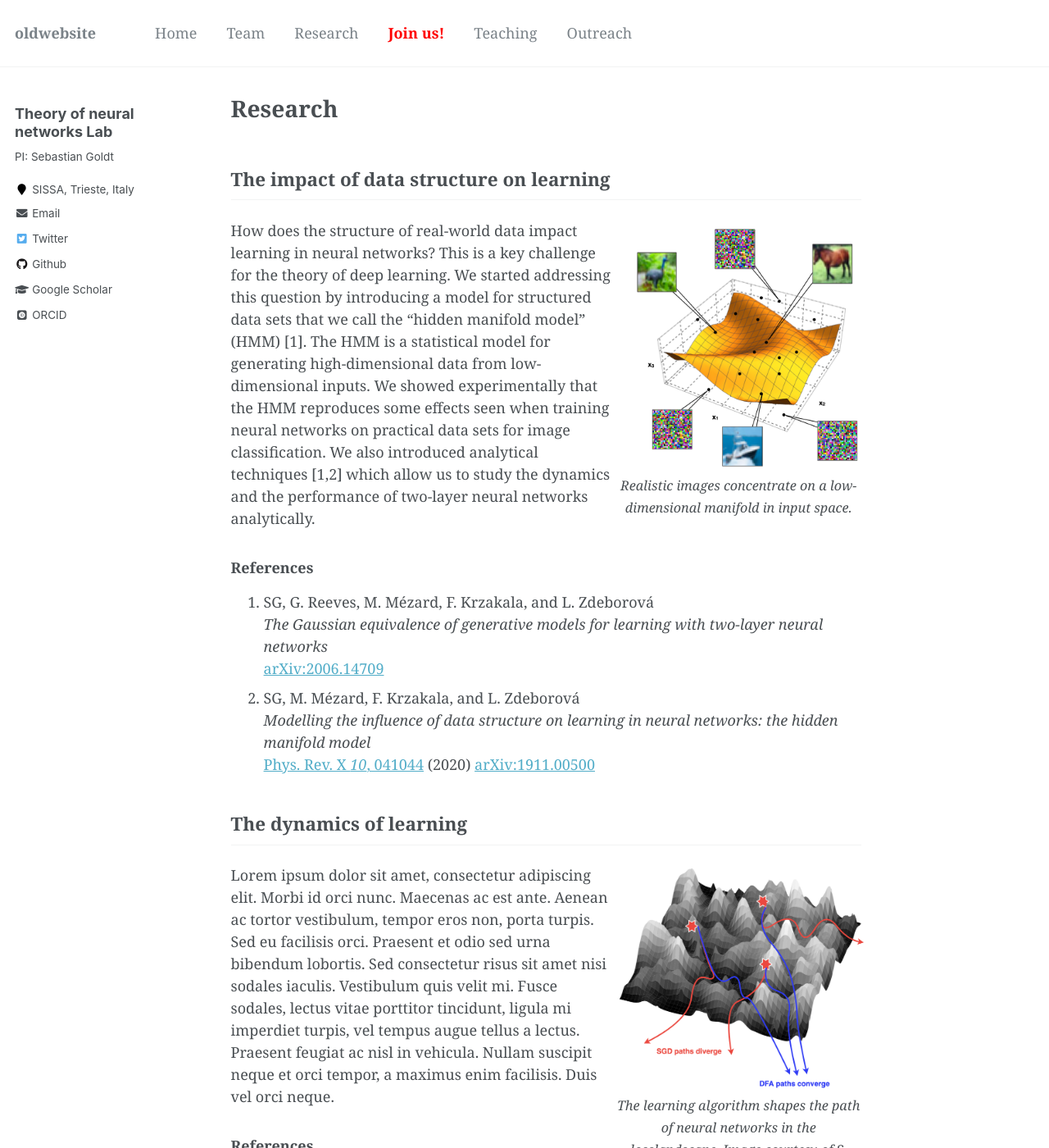
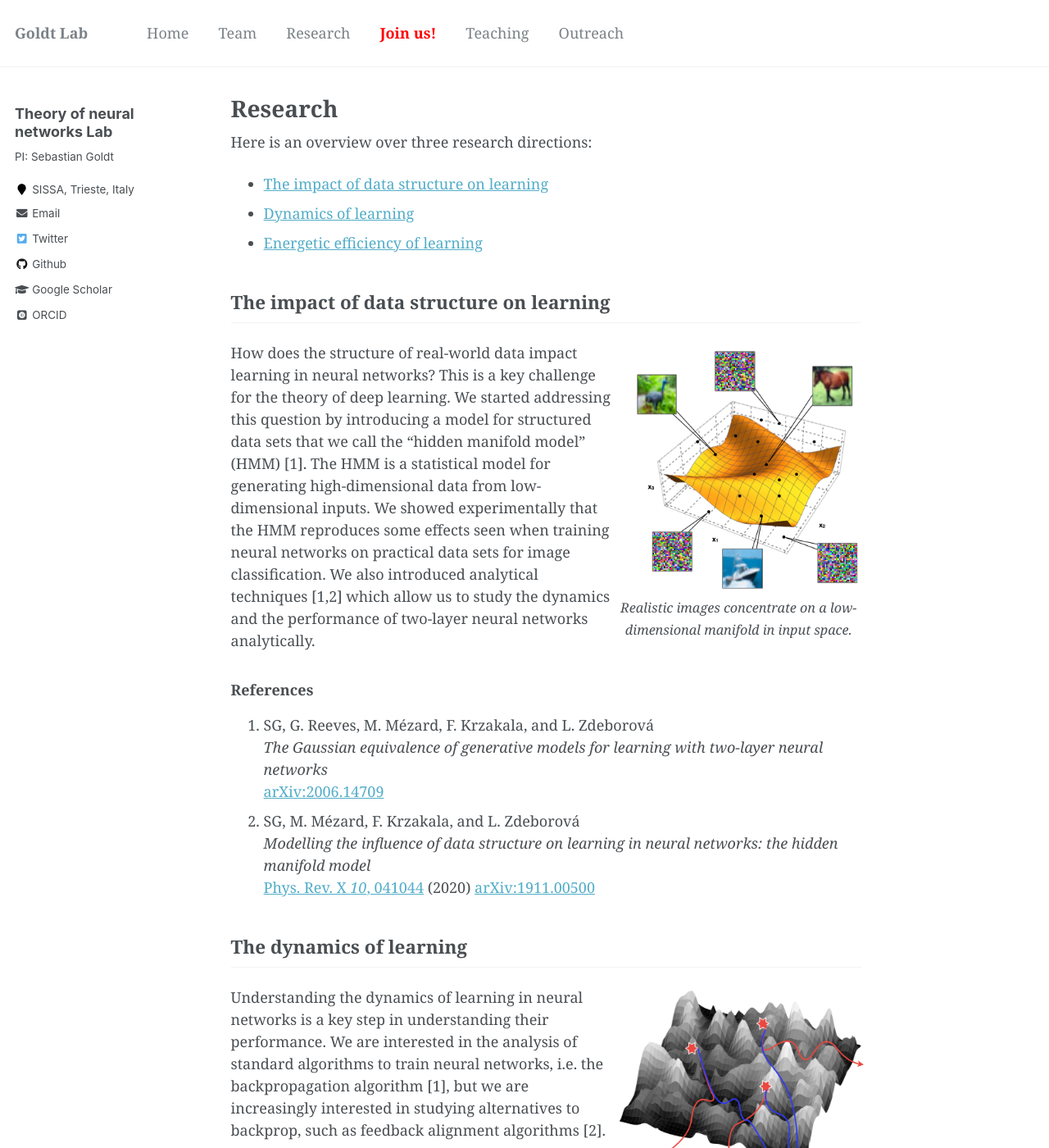
Before and after one commit to goldtlab/oldwebsite, a Jekyll site: the page built from _pages/research.md, in a window 1280 px wide and 1400 px high. Shown: the whole window at 82% size. Built offline with Jekyll 4.4.1, drawn with Linux system fonts in a browser that asks for light colours; some web fonts are replaced.

Commit message:
Small edits

```diff
--- a/_config.yml
+++ b/_config.yml
@@ -7,7 +7,7 @@
 
 # Site Settings
 locale                   : "en-US"
-title                    : # "Theory of neural networks @ SISSA"
+title                    : Goldt Lab # "Theory of neural networks @ SISSA"
 title_separator          : "-"
 name                     : &name "Sebastian Goldt"
 description              : &description "PI"
--- a/_pages/research.md
+++ b/_pages/research.md
@@ -5,11 +5,18 @@ excerpt: "Our research"
 author_profile: true
 ---
 
-## The impact of data structure on learning
+Here is an overview over three research directions:
+<ul>
+  <li><a href="#structure">The impact of data structure on learning</a></li>
+  <li><a href="#dynamics">Dynamics of learning</a></li>
+  <li><a href="#efficiency">Energetic efficiency of learning</a></li>
+</ul>
+
+<h2 id="structure">The impact of data structure on learning</h2>
 
 <p>
 <div style="float:right; text-align:center; width:300px">
-<img src="images/data_structure.png" alt="View from the office"
+<img src="images/data_structure.png" alt="The hidden manifold"
     title="The hidden manifold" width="300" height="300" style="
     margin: 5px" /><br/>
 <i style="font-size:90%">Realistic images concentrate on a low-dimensional
@@ -38,25 +45,23 @@ neural networks analytically.  </p>
   (2020) [arXiv:1911.00500](https://arxiv.org/abs/1909.11500)
 
 
-## The dynamics of learning
+<h2 id="dynamics">The dynamics of learning</h2>
 
 <p>
 <div style="float:right; text-align:center; width:300px">
-<img src="images/dynamics.png" alt="View from the office"
-    title="The hidden manifold" width="300" height="300" style="
+<img src="images/dynamics.png" alt="The dynamics of learning"
+    title="The dynamics of learning" width="300" height="300" style="
     margin: 5px" /><br/>
 <i style="font-size:90%">The learning algorithm shapes the path of neural
 networks in the losslandscape. Image courtesy of
 S. d'Ascoli </i>
 </div>
-Lorem ipsum dolor sit amet, consectetur adipiscing
-elit. Morbi id orci nunc. Maecenas ac est ante. Aenean ac tortor vestibulum,
-tempor eros non, porta turpis. Sed eu facilisis orci. Praesent et odio sed urna
-bibendum lobortis. Sed consectetur risus sit amet nisi sodales
-iaculis. Vestibulum quis velit mi. Fusce sodales, lectus vitae porttitor
-tincidunt, ligula mi imperdiet turpis, vel tempus augue tellus a
-lectus. Praesent feugiat ac nisl in vehicula. Nullam suscipit neque et orci
-tempor, a maximus enim facilisis. Duis vel orci neque.</p>
+
+Understanding the dynamics of learning in neural networks is a key step in
+understanding their performance. We are interested in the analysis of standard
+algorithms to train neural networks, i.e. the backpropagation algorithm [1], but
+we are increasingly interested in studying alternatives to backprop, such as
+feedback alignment algorithms [2].  </p>
 
 ### References
 
@@ -69,8 +74,7 @@ tempor, a maximus enim facilisis. Duis vel orci neque.</p>
 
 
 
-## Energetic efficiency of learning
-
+<h2 id="efficiency">Energetic efficiency of learning</h2>
 
 <p>
 <div style="float:right; text-align:center; width:320px">
```
Also changed, not shown: _pages/about.md (+2 -2 lines).
